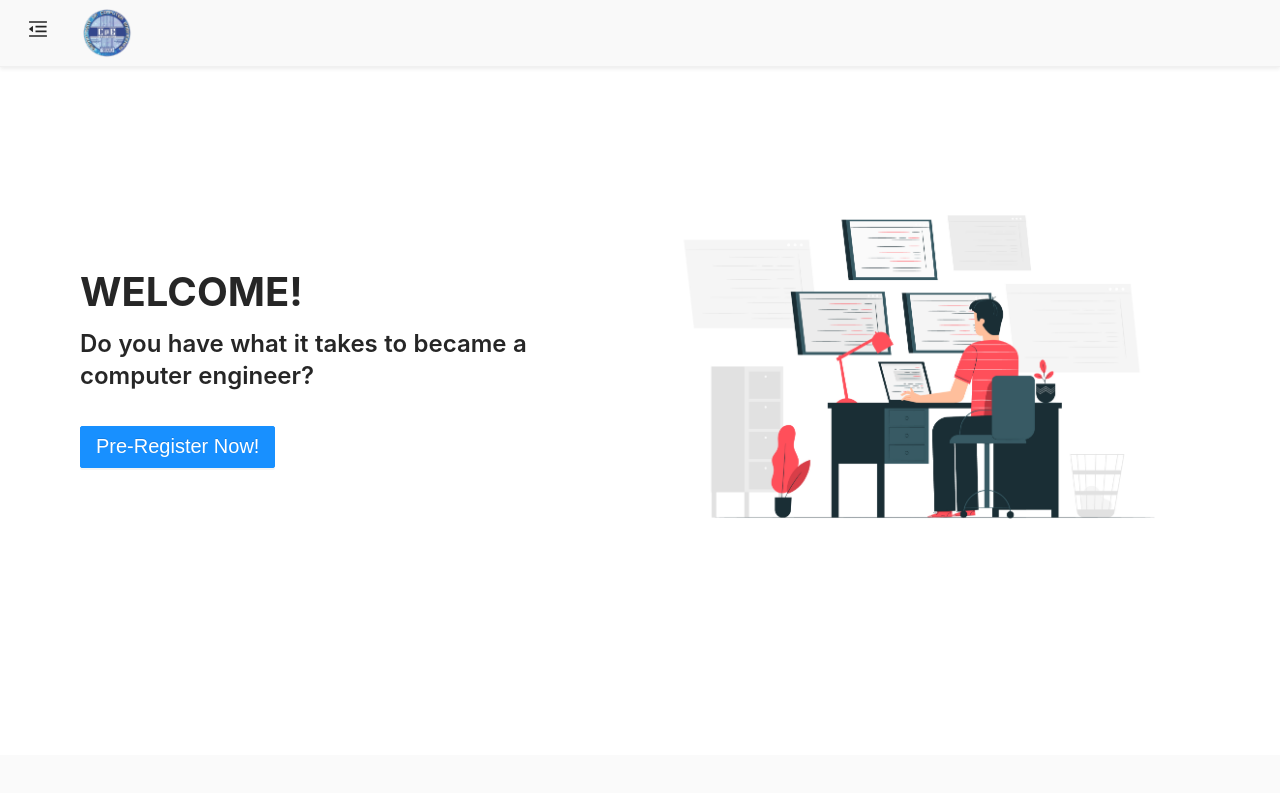
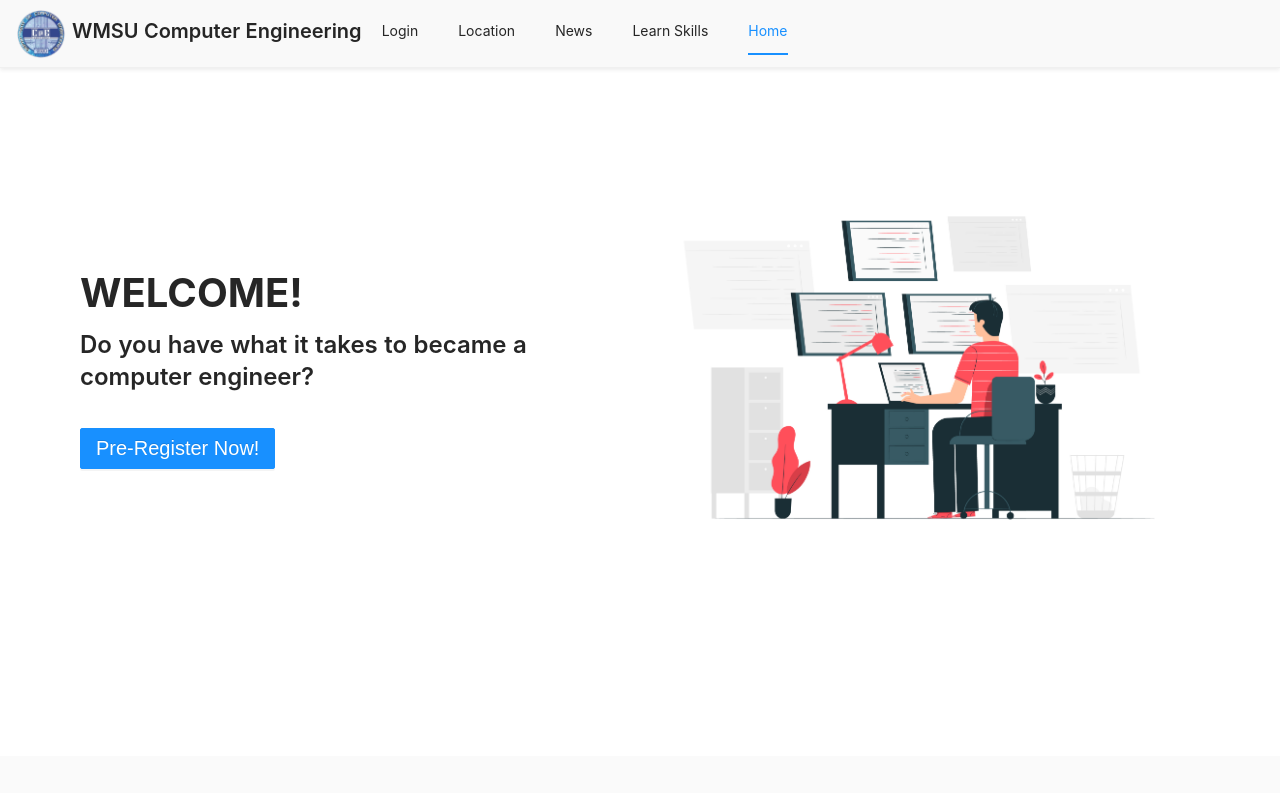
Before and after one commit to ralppppy/wmsucpe, a Next.js app: page / in a window 1280 px wide. Shown: the top 793 px of the page. Built offline with nearby package versions, Linux system fonts and the light colour scheme.

Commit message:
Fixed responsive

```diff
--- a/components/home/TopHeader.js
+++ b/components/home/TopHeader.js
@@ -54,16 +54,15 @@ function TopHeader() {
         }`}
         mode="horizontal"
       >
-        {isTabletOrMobileDevice ? (
-          <Menu.Item className="float-right" key={-1}>
+        <Menu.Item className="float-right is-active" key={-1}>
           <MenuFoldOutlined
             onClick={handleDrawer}
             style={{ fontSize: 20, marginRight: 6 }}
           />
         </Menu.Item>
-        ) : (
-          MENU.map((menu, index) => (
-            <Menu.Item className="float-right is-active" key={index}>
+
+        {MENU.map((menu, index) => (
+          <Menu.Item className="float-right is-active-desktop" key={index}>
             <Link
               style={{
                 color: menu === activeClass ? "#1890ff" : "rgba(0,0,0,.85)",
@@ -79,15 +78,18 @@ function TopHeader() {
               {menu}
             </Link>
           </Menu.Item>
-          ))
-        )}
+        ))}
+
         <div className="float-left ml-2">
           <img src="/brand/brand@2x.png" width={50} />
-          {!isTabletOrMobileDevice && (
-            <Text style={{ fontSize: 20, marginLeft: 6, marginTop: 10 }} strong>
+
+          <Text
+            className="title-is-active-desktop"
+            style={{ fontSize: 20, marginLeft: 6, marginTop: 10 }}
+            strong
+          >
             WMSU Computer Engineering
           </Text>
-          )}
         </div>
       </Menu>
 
@@ -163,36 +165,80 @@ function TopHeader() {
 
         /* Extra small devices (phones, 600px and down) */
         @media only screen and (max-width: 600px) {
-          .is-active {
+          li.ant-menu-item.ant-menu-item-only-child.float-right.is-active {
+            display: block;
+          }
+
+          li.ant-menu-item.ant-menu-item-only-child.float-right.is-active-desktop {
+            display: none;
+          }
+
+          span.ant-typography.is-active-desktop {
+            display: none;
+          }
+
+          span.ant-typography.title-is-active-desktop {
             display: none;
           }
         }
 
         /* Small devices (portrait tablets and large phones, 600px and up) */
         @media only screen and (min-width: 600px) {
-          .is-active {
+          li.ant-menu-item.ant-menu-item-only-child.float-right.is-active {
+            display: block;
+          }
+
+          li.ant-menu-item.ant-menu-item-only-child.float-right.is-active-desktop {
+            display: none;
+          }
+
+          span.ant-typography.is-active-desktop {
+            display: none;
+          }
+
+          span.ant-typography.title-is-active-desktop {
             display: none;
           }
         }
 
         /* Medium devices (landscape tablets, 768px and up) */
         @media only screen and (min-width: 768px) {
-          .is-active {
+          li.ant-menu-item.ant-menu-item-only-child.float-right.is-active {
             display: none;
+          }
+
+          li.ant-menu-item.ant-menu-item-only-child.float-right.is-active-desktop {
+            display: block;
+          }
+          span.ant-typography.title-is-active-desktop {
+            display: initial;
           }
         }
 
         /* Large devices (laptops/desktops, 992px and up) */
         @media only screen and (min-width: 992px) {
-          .is-active {
+          li.ant-menu-item.ant-menu-item-only-child.float-right.is-active {
+            display: none;
+          }
+
+          li.ant-menu-item.ant-menu-item-only-child.float-right.is-active-desktop {
             display: block;
+          }
+          span.ant-typography.title-is-active-desktop {
+            display: initial;
           }
         }
 
         /* Extra large devices (large laptops and desktops, 1200px and up) */
         @media only screen and (min-width: 1200px) {
-          .is-active {
+          li.ant-menu-item.ant-menu-item-only-child.float-right.is-active {
+            display: none;
+          }
+          li.ant-menu-item.ant-menu-item-only-child.float-right.is-active-desktop {
             display: block;
+          }
+          span.ant-typography.title-is-active-desktop {
+            display: initial;
           }
         }
 
```
Lines whose indentation alone changed are shown as unchanged.
